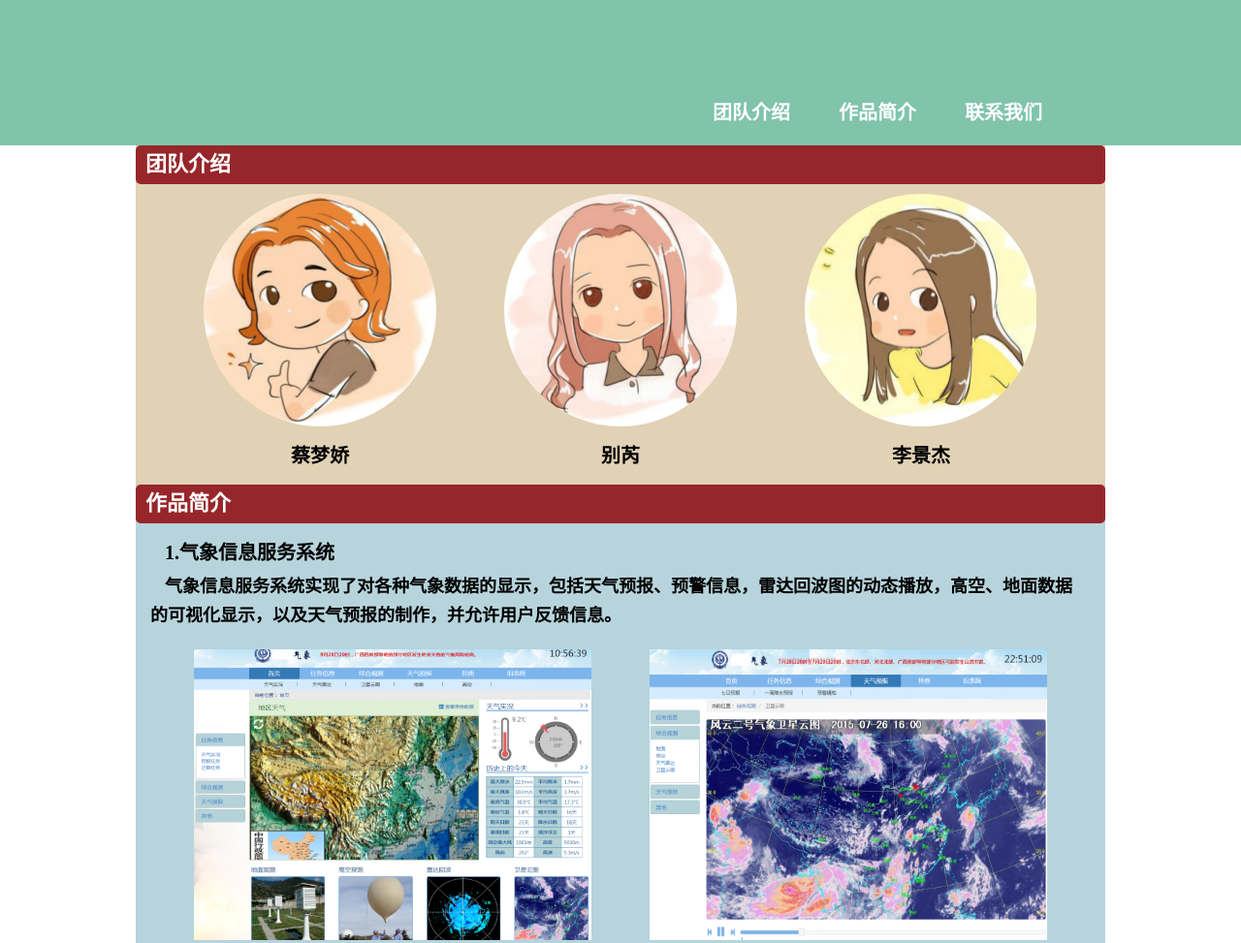
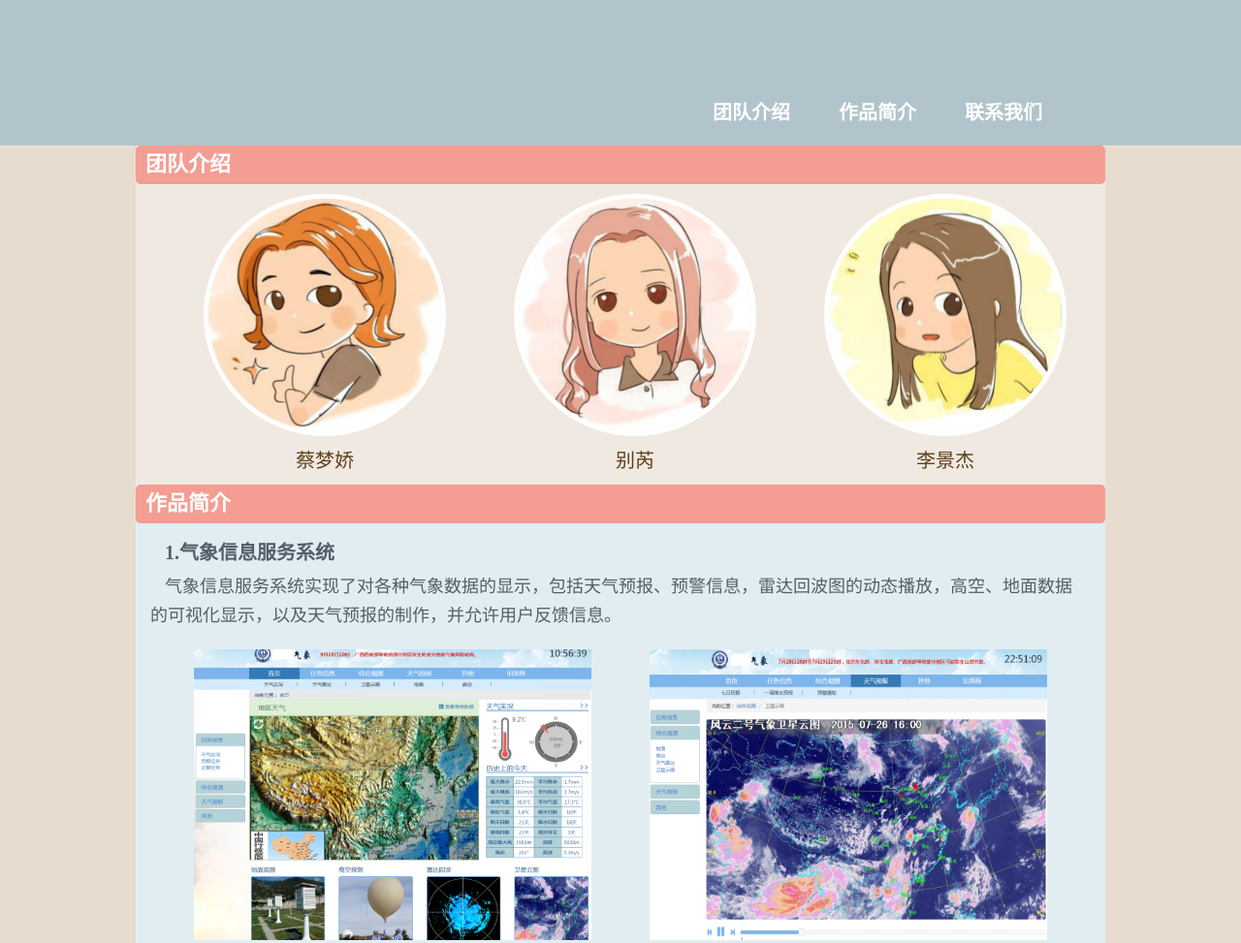
Before and after one commit to RRNAmayo/RRNAmayo.github.io, a plain HTML site: page index.html in a window 1280 px wide. Shown: the top 973 px of the page at 97% size. Drawn offline with Linux system fonts and the light colour scheme.

Commit message:
修改样式

```diff
--- a/index.css
+++ b/index.css
@@ -9,10 +9,11 @@ a{
 }
 body{
 	width: 100%;
+	background-color: #E8DCCE
 }
 .part-head{
 	padding-left: 10px;
-	background-color: #97262A;
+	background-color:#f39d93;
 	border-radius: 5px;
 	margin-bottom: 10px;
 	height: 40px;
@@ -28,7 +29,7 @@ body{
 .head{
 	width: 100%;
 	height: 150px;
-	background-color:#80C4AC;
+	background-color:#B1C4CB;
 }
 .head-content{
 	width: 1000px;
@@ -64,13 +65,15 @@ body{
 .part1{
 	width: 1000px;
 	height: 350px;
-	background-color:#E1D2B5;
+	background-color:#F0E9E1;
 }
 .content1{
 	width: 240px;
 	margin-left: 70px;
-	height: 300px;
+	height: 240px;
 	float: left;
+	border-radius: 50%;
+	border:5px solid white;
 }
 .content1 img{
 	width: 240px;
@@ -80,17 +83,17 @@ body{
 .content1 div{
 	font-size: 20px;
 	text-align: center;
-	color: black;
+	color: #5d3f1b;
 	width: 240px;
 	height: 60px;
 	line-height: 60px;
-	font-weight: bold;
+	/*font-weight: bold;*/
 }
 /*第二部分 作品简介*/
 .part2{
 	width: 1000px;
 	height: 940px;
-	background-color: #B7D4DC;
+	background-color: #E2EDF2;
 	padding-bottom: 10px;
 }
 .content2{
@@ -103,14 +106,16 @@ body{
 	line-height: 40px;
 	font-size: 20px;
 	font-weight: bold;
+	color:#516068;
 }
 .content2-text{
 	line-height: 30px;
 	font-size: 18px;
+	color:#516068;
 	margin-left: 15px;
 	text-indent: 15px;
 	margin-right: 20px;
-	font-weight: bold;
+	/*font-weight: bold;*/
 }
 .images{
 	padding: 20px 0;
@@ -126,7 +131,7 @@ body{
 .part3{
 	width: 100%;
 	height: 100px;
-	background-color:#2A2017;
+	background-color:#665B52;
 	color: white;
 }
 .footer{
@@ -138,8 +143,8 @@ body{
 .footer div{
 	color: white;
 	padding-left: 150px;
-	font-size: 20px;
-	font-weight: bold;
+	font-size: 15px;
+	/*font-weight: bold;*/
 	height:30px;
 	line-height: 50px;
 }
```
